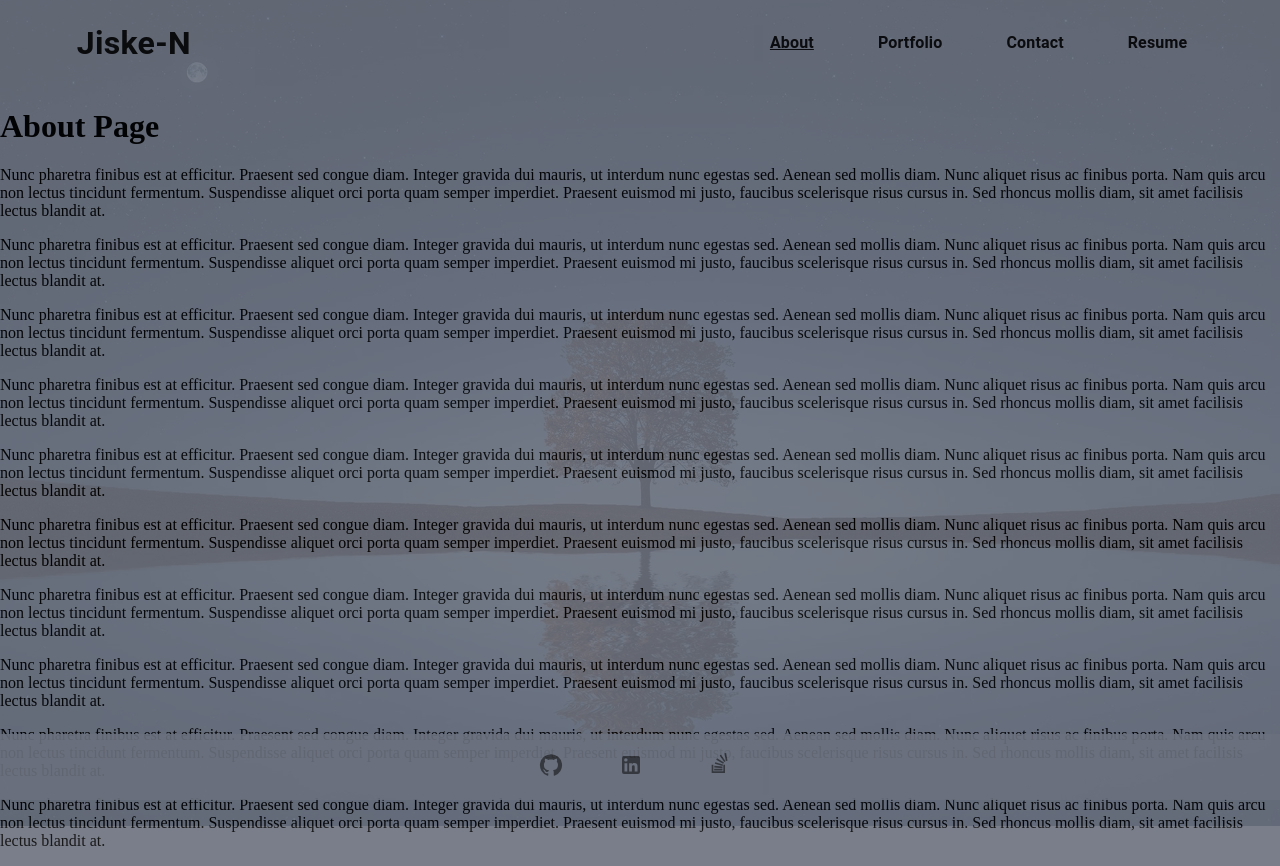
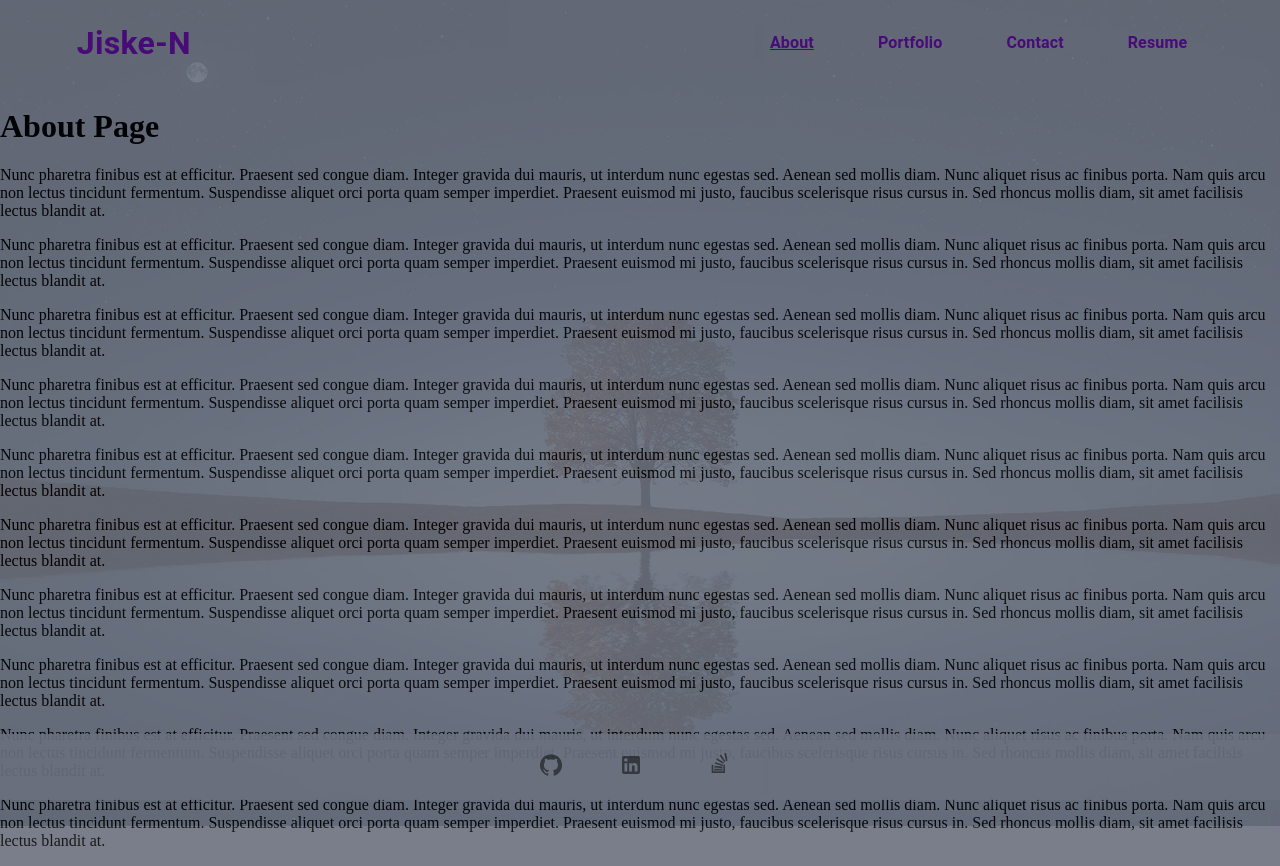
Before and after one commit to Jiske-N/webAppPortfolio, a React (Vite) app in the folder client/: page /about in a window 1280 px wide. Built offline with nearby package versions, Linux system fonts and the light colour scheme.

Commit message:
C:/Program Files/Git/theme.js centralised color and theme settings

```diff
--- a/client/src/components/FlexStyling.jsx
+++ b/client/src/components/FlexStyling.jsx
@@ -1,12 +1,12 @@
 import { Box } from "@mui/material";
 import { styled } from "@mui/system";
+import { background } from "../../theme.js";
 
 const FlexStyling = styled(Box)({
     display: "flex",
     justifyContent: "space-between",
     alignItems: "center",
-    backgroundColor: "#6B717E",
-    // backgroundColor: "#212D45",
+    backgroundColor: background,
     opacity: 0.9,
 });
 
--- a/client/src/components/Footer.jsx
+++ b/client/src/components/Footer.jsx
@@ -2,6 +2,7 @@ import * as React from "react";
 import BottomNavigation from "@mui/material/BottomNavigation";
 import BottomNavigationAction from "@mui/material/BottomNavigationAction";
 import FlexStyling from "./FlexStyling";
+import { background } from "../../theme.js";
 
 // icon imports
 import GitHubIcon from "@mui/icons-material/GitHub";
@@ -34,7 +35,7 @@ const Footer = () => {
         >
             <BottomNavigation
                 sx={{
-                    backgroundColor: "#6B717E",
+                    backgroundColor: background,
                     opacity: 0.9,
                 }}
                 value={value}
--- a/client/src/components/Navigation.jsx
+++ b/client/src/components/Navigation.jsx
@@ -4,6 +4,7 @@ import MenuIcon from "@mui/icons-material/Menu";
 import MenuOpenIcon from "@mui/icons-material/MenuOpen";
 import { useLocation, useNavigate, Link } from "react-router-dom";
 import FlexStyling from "./FlexStyling";
+import { hover, textPrimary } from "../../theme.js";
 
 const Navigation = () => {
     const [isMobileMenuToggled, setIsMobileMenuToggled] = useState(false);
@@ -26,11 +27,11 @@ const Navigation = () => {
                     fontWeight="bold"
                     // clamp sets a minimum, preferred and maximum font size - can be used for width as well
                     fontSize="clamp(1rem, 2rem, 2.25rem)"
-                    color="black"
+                    color={textPrimary}
                     onClick={() => navigate("/")}
                     sx={{
                         "&:hover": {
-                            color: "#15253D",
+                            color: hover,
                             cursor: "pointer",
                         },
                     }}
@@ -44,11 +45,12 @@ const Navigation = () => {
                     <MenuItem
                         onClick={() => navigate("/about")}
                         sx={{
+                            color: textPrimary,
                             fontWeight: "bold",
                             textDecoration:
                                 currentPage === "/about" ? "underline" : "none",
                             "&:hover": {
-                                color: "#15253D",
+                                color: hover,
                                 cursor: "pointer",
                             },
                         }}
@@ -58,13 +60,14 @@ const Navigation = () => {
                     <MenuItem
                         onClick={() => navigate("/portfolio")}
                         sx={{
+                            color: textPrimary,
                             fontWeight: "bold",
                             textDecoration:
                                 currentPage === "/portfolio"
                                     ? "underline"
                                     : "none",
                             "&:hover": {
-                                color: "#15253D",
+                                color: hover,
                                 cursor: "pointer",
                             },
                         }}
@@ -74,13 +77,14 @@ const Navigation = () => {
                     <MenuItem
                         onClick={() => navigate("/contact")}
                         sx={{
+                            color: textPrimary,
                             fontWeight: "bold",
                             textDecoration:
                                 currentPage === "/contact"
                                     ? "underline"
                                     : "none",
                             "&:hover": {
-                                color: "#15253D",
+                                color: hover,
                                 cursor: "pointer",
                             },
                         }}
@@ -90,13 +94,14 @@ const Navigation = () => {
                     <MenuItem
                         onClick={() => navigate("/resume")}
                         sx={{
+                            color: textPrimary,
                             fontWeight: "bold",
                             textDecoration:
                                 currentPage === "/resume"
                                     ? "underline"
                                     : "none",
                             "&:hover": {
-                                color: "#15253D",
+                                color: hover,
                                 cursor: "pointer",
                             },
                         }}
@@ -114,7 +119,7 @@ const Navigation = () => {
                             onClick={handleClick}
                             sx={{
                                 "&:hover": {
-                                    color: "#15253D",
+                                    hover,
                                     cursor: "pointer",
                                 },
                             }}
@@ -124,7 +129,7 @@ const Navigation = () => {
                             onClick={handleClick}
                             sx={{
                                 "&:hover": {
-                                    color: "#15253D",
+                                    hover,
                                     cursor: "pointer",
                                 },
                             }}
@@ -144,13 +149,13 @@ const Navigation = () => {
                             onClick={handleClose}
                             sx={{
                                 fontWeight: "bold",
-                                color: "black",
+                                color: textPrimary,
                                 textDecoration:
                                     currentPage === "/contact"
                                         ? "underline"
                                         : "none",
                                 "&:hover": {
-                                    color: "#15253D",
+                                    color: hover,
                                     cursor: "pointer",
                                 },
                             }}
@@ -163,7 +168,7 @@ const Navigation = () => {
                             onClick={handleClose}
                             sx={{
                                 fontWeight: "bold",
-                                color: "black",
+                                color: textPrimary,
                                 textDecoration:
                                     currentPage === "/resume"
                                         ? "underline"
@@ -182,7 +187,7 @@ const Navigation = () => {
                             onClick={handleClose}
                             sx={{
                                 fontWeight: "bold",
-                                color: "black",
+                                color: textPrimary,
                                 textDecoration:
                                     currentPage === "/contact"
                                         ? "underline"
@@ -201,7 +206,7 @@ const Navigation = () => {
                             onClick={handleClose}
                             sx={{
                                 fontWeight: "bold",
-                                color: "black",
+                                color: textPrimary,
                                 textDecoration:
                                     currentPage === "/resume"
                                         ? "underline"
--- /dev/null
+++ b/client/theme.js
@@ -0,0 +1,14 @@
+// color theme settings
+// const themeSettings = {
+//     background: "#6B717E",
+//     textPrimary: "violet",
+//     hover: "#15253D",
+// };
+
+// export default themeSettings;
+// export const background = "#212D45";
+export const background = "#6B717E";
+export const textPrimary = "indigo";
+export const hover = "#15253D";
+
+// background: "#212D45",
```
